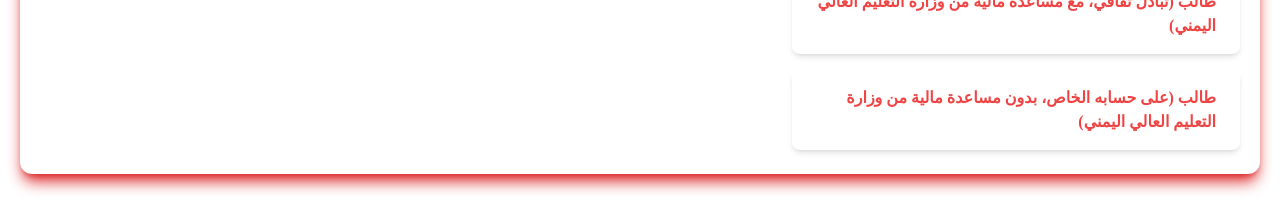
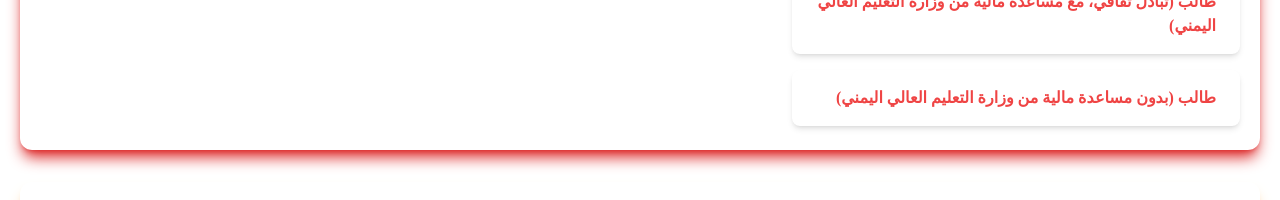
Before and after one commit to Hshafal/YemeniCulturalAttacheClient, a React (Vite) app: page /services in a window 1280 px wide. Shown: the part 533-733 px from the top of the page. Built offline with nearby package versions, Linux system fonts and the light colour scheme; no server answers.

Commit message:
delete some words

```diff
--- a/src/pages/OnlineServices/Registration.tsx
+++ b/src/pages/OnlineServices/Registration.tsx
@@ -39,7 +39,7 @@ const Registration = () => {
               href="https://docs.google.com/forms/d/e/1FAIpQLSc9c-iA2HmLtJn2ULltBUg8txbPMWhM6_8DKl1eq4kSgAr9Pw/viewform?usp=dialog"
               className="block px-6 py-4 w-full max-w-md bg-white text-red-500 font-semibold rounded-lg shadow-md hover:bg-gray-200 transition duration-300"
             >
-              طالب (على حسابه الخاص، بدون مساعدة مالية من وزارة التعليم العالي اليمني)
+              طالب (بدون مساعدة مالية من وزارة التعليم العالي اليمني)
             </a>
           </div>
         </>
```
